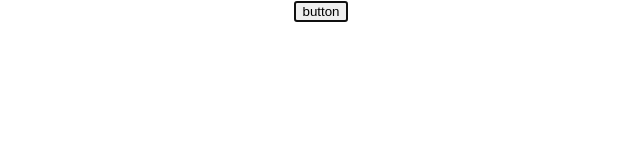
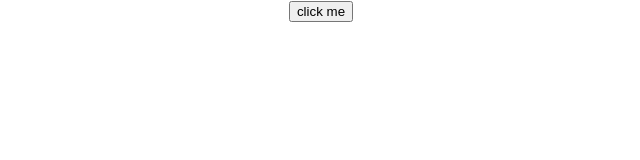
Before and after one commit to rohitkandhal/react-basic, a React (Create React App) app: page / in a window 1280 px wide. Shown: the top 160 px of the page, without its empty margins (319-959 px from the left). Built offline with nearby package versions, Linux system fonts and the light colour scheme.

Commit message:
added another quiz

```diff
--- a/src/react-misc/0LoadQuiz.js
+++ b/src/react-misc/0LoadQuiz.js
@@ -1,12 +1,15 @@
 import React22InitialState from './React22InitialState';
 import React23UseRef from './React23UseRef';
+import React25UseMemo from './React25UseMemo';
 
 export default function LoadQuizes() {
   return (
     <div className="react-quizes">
       {/* <React22InitialState /> */}
 
-      <React23UseRef />
+      {/* <React23UseRef /> */}
+
+      <React25UseMemo />
     </div>
   )
 }
--- /dev/null
+++ b/src/react-misc/React25UseMemo.js
@@ -0,0 +1,44 @@
+
+import { memo, useState } from 'react';
+
+// nesting children defeats memoization, unless the children are just plain text.
+// const Memoized = React.memo(({ children }) => (<div>{children}</div>));
+// Won't ever re-render
+// <Memoized>bar</Memoized>
+// Will re-render every time; the memoization does nothing
+// <Memoized><b>bar</b></Memoized>
+
+function _B() {
+  console.log('B')
+  return null
+}
+
+// B is a plain text, so it will never re-render
+const B = memo(_B)
+
+// When A has react component so it will re-render everytime
+function _A({ children }) {
+  console.log('A')
+  return children
+}
+
+const A = memo(_A)
+
+export default function React25UseMemo() {
+  const [count, setCount] = useState(0)
+
+  return <div>
+    <button onClick={
+      () => setCount(count => count + 1)
+    }>
+      click me
+    </button>
+    <A>
+      <B />
+    </A>
+  </div>
+}
+
+// First A is rendered, then B
+// For each subsequent clicks, A will be rendered again and again but B won't
+// because
```
